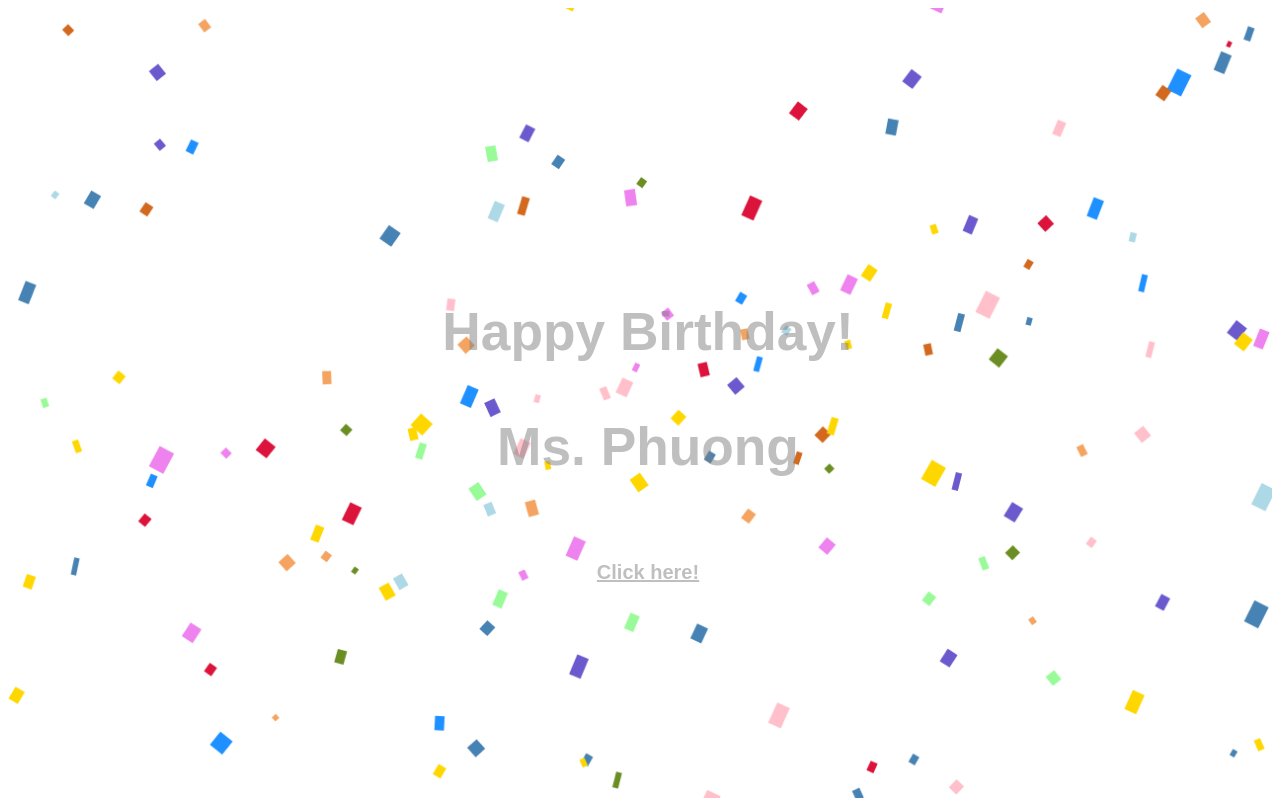
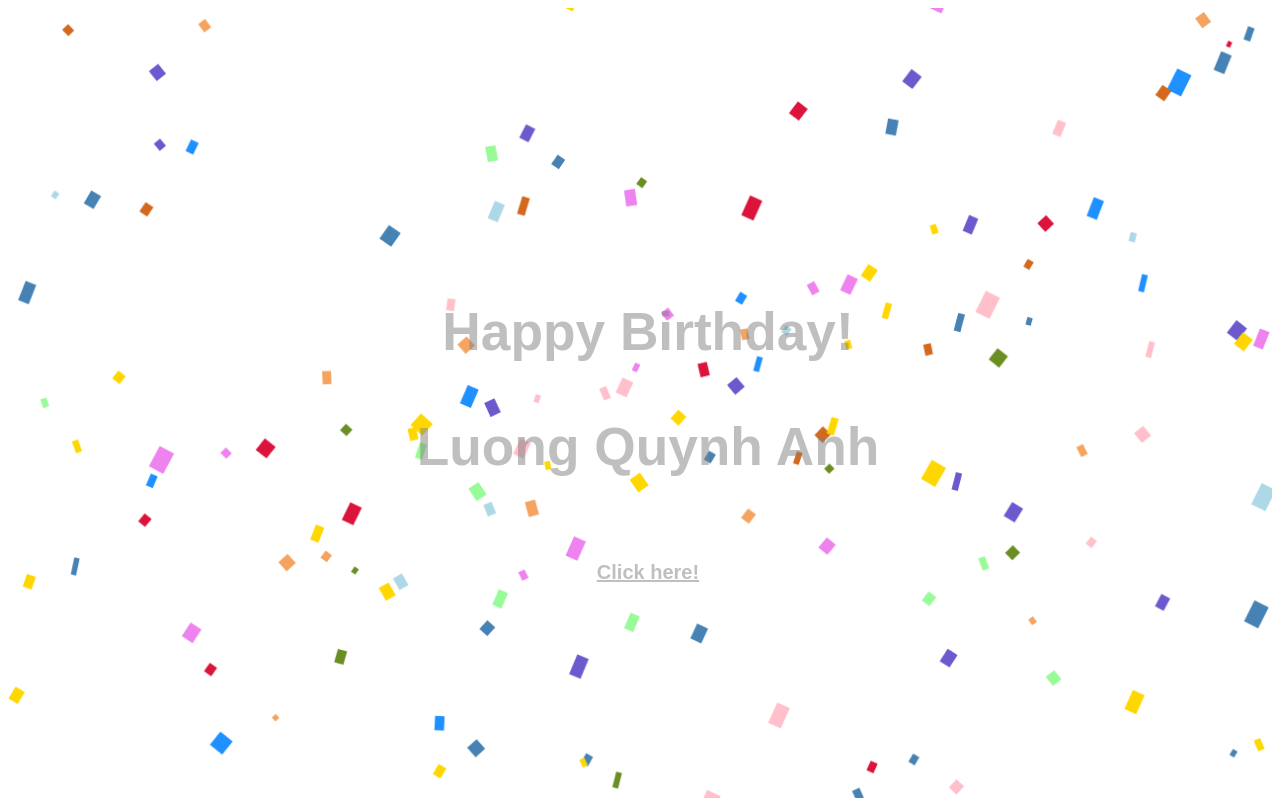
Before and after one commit to levinhky/birthday, a plain HTML site: page index.html in a window 1280 px wide. Drawn offline with Linux system fonts and the light colour scheme.

Commit message:
update Anita

```diff
--- a/index.html
+++ b/index.html
@@ -9,7 +9,7 @@
   <body>
     <h1>
       <p>Happy Birthday!</p>
-      <p>Ms. Phuong</p>
+      <p>Luong Quynh Anh</p>
       <a
         id="openVideo"
         style="font-size: 20px; cursor: pointer; text-decoration: underline"
@@ -18,7 +18,7 @@
       <div id="videoModal" class="modal">
         <div class="modal-content video-box">
           <h2 style="font-size: 20px">🎉 Happy Birthday!</h2>
-          <p style="font-size: 20px">Ms. Phuong</p>
+          <p style="font-size: 20px">Luong Quynh Anh</p>
 
           <iframe
             id="ytplayer"
```
